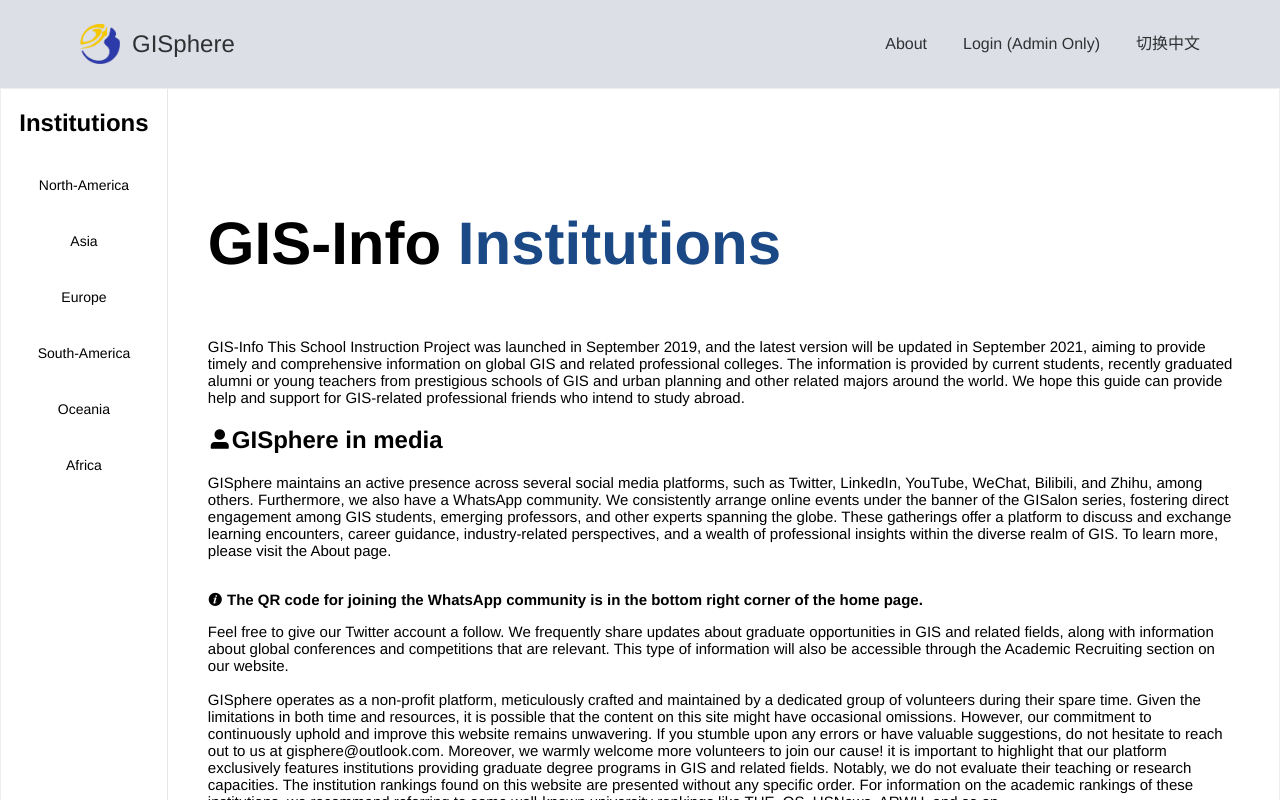
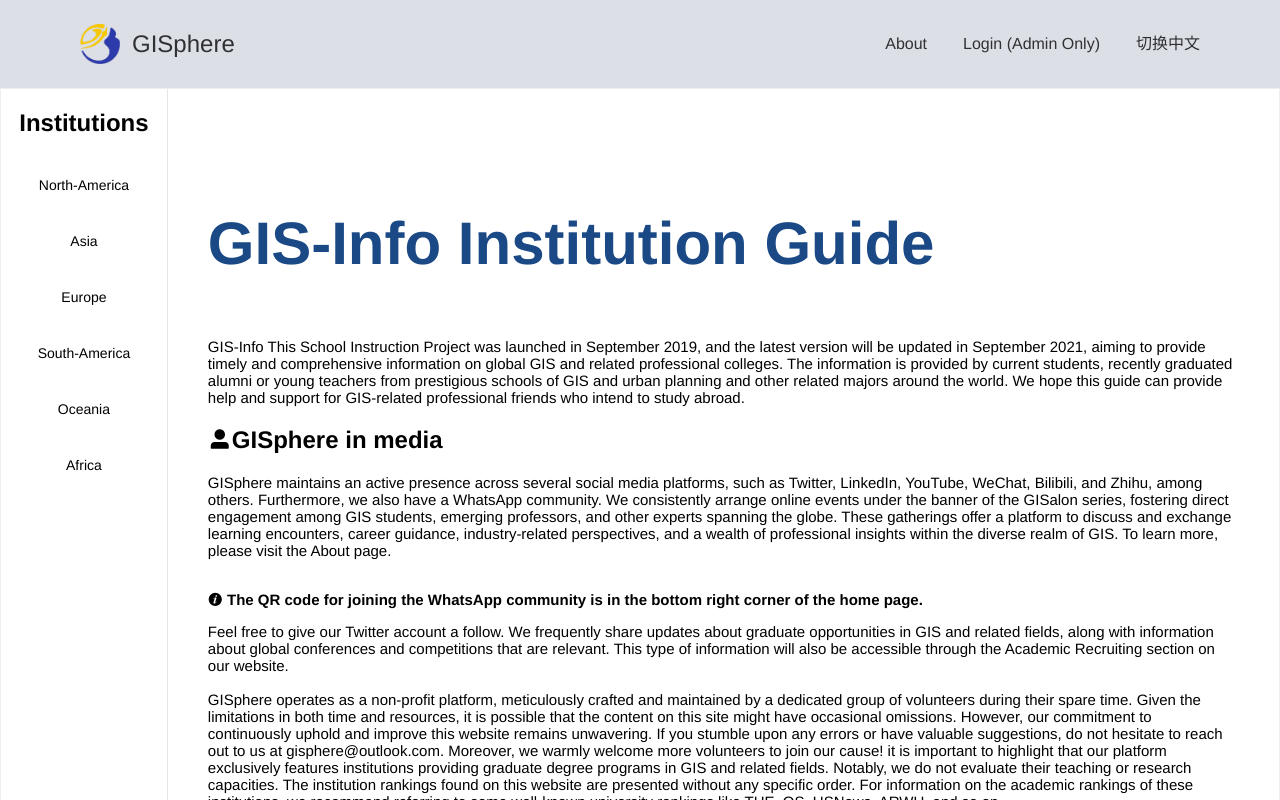
Before and after one commit to GIS-Info/next-web, a Nuxt app: page /uniInfo in a window 1280 px wide. Built offline with nearby package versions, Linux system fonts and the light colour scheme; what vue-quill-editor would draw is missing.

Commit message:
inst guide translation

```diff
--- a/pages/uniInfo/index.vue
+++ b/pages/uniInfo/index.vue
@@ -14,7 +14,7 @@
 
       <el-container class="main">
         <el-main>
-          <h1>GIS-Info <strong>{{ lang == 'zh' ? '院校指南' : 'Institutions' }}</strong></h1>
+          <h1><strong>{{ lang == 'zh' ? 'GIS-Info 院校指南' : 'GIS-Info Institution Guide' }}</strong></h1>
           <h3>
             GIS-Info
             {{ lang == 'zh' ? '院校指南公益项目发起于2019年9月，最新版本更新时间为2021年9月，旨在提供及时且全面的全球GIS及相关专业院校信息。信息由来自世界各地GIS及城市规划等相关专业名校的在读学生、近期毕业校友或青年教师提供，内容主要包括各院系的优势科研方向、开设学位和导师信息。希望这份指南能为有留学意向的GIS相关专业朋友们提供帮助和支持。' : 'This School Instruction Project was launched in September 2019, and the latest version will be updated in September 2021, aiming to provide timely and comprehensive information on global GIS and related professional colleges. The information is provided by current students, recently graduated alumni or young teachers from prestigious schools of GIS and urban planning and other related majors around the world. We hope this guide can provide help and support for GIS-related professional friends who intend to study abroad.' }}
```
